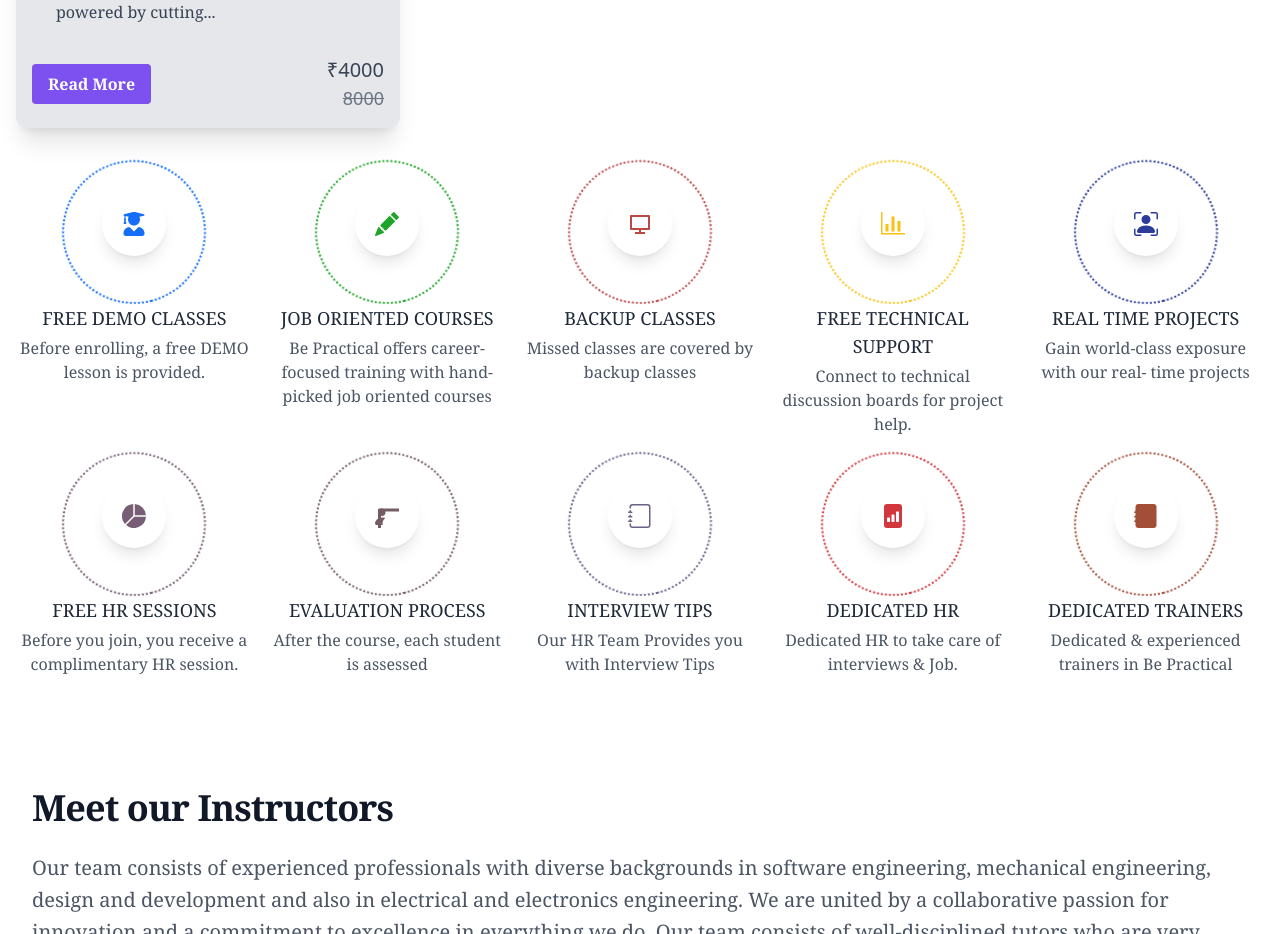
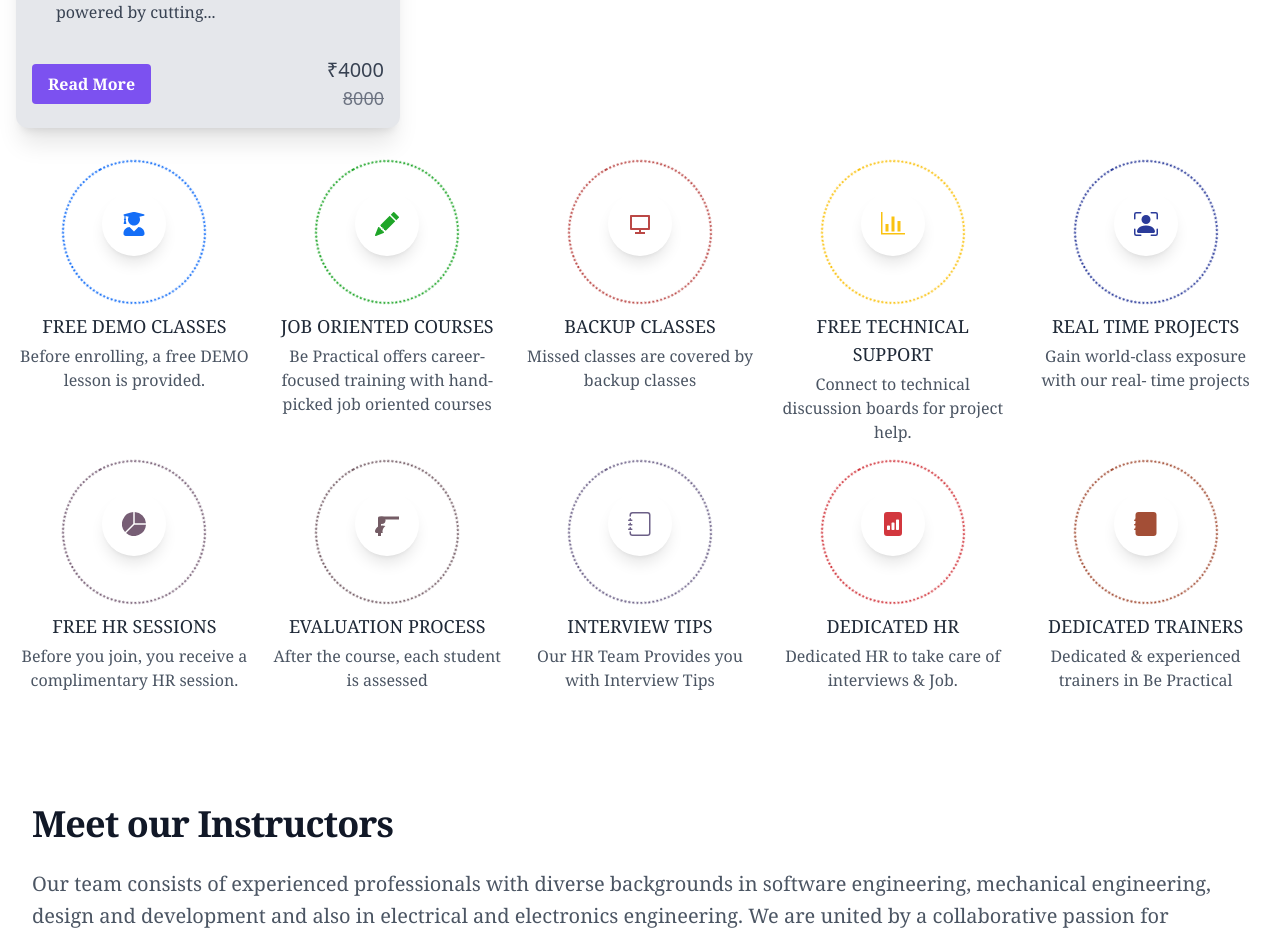
Before and after one commit to siddanth-6365/skill-upgrade-ui, a Next.js app: page / in a window 1280 px wide. Shown: the part 6224-7158 px from the top of the page. Built offline with nearby package versions, Linux system fonts and the light colour scheme.

Commit message:
fixed service circle

```diff
--- a/src/app/globals.css
+++ b/src/app/globals.css
@@ -133,5 +133,5 @@ body {
 }
 
 .animate-rotateCircle {
-  animation: rotateCircle 2s linear infinite;
+  animation: rotateCircle 1s linear infinite;
 }
--- a/src/components/Services.jsx
+++ b/src/components/Services.jsx
@@ -36,7 +36,7 @@ function ServiceItem({ title, description, icon, color }) {
     className={`w-36 h-36 absolute border-2 border-dotted border-transparent rounded-full animate-rotateCircle`}
     style={{ borderColor: color }}
   ></div>
-  <h3 className="text-base md:text-lg text-center font-medium text-gray-800 mb-1">
+  <h3 className="text-base md:mt-2 mt-4 md:text-lg text-center font-medium text-gray-800 mb-1">
     {title}
   </h3>
   <p className="text-sm md:text-base text-gray-600 text-center">
```
